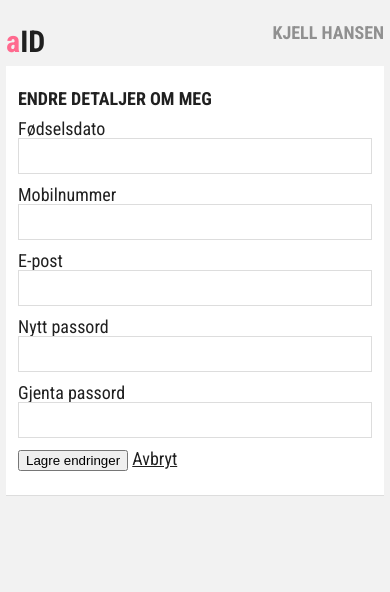
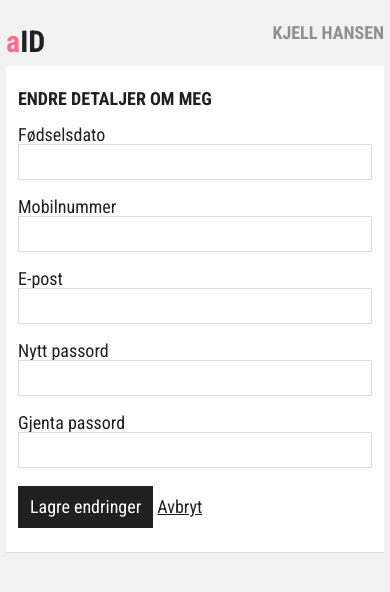
Before and after one commit to onkelh/minaid, a PHP site: page /profile-edit.php in a window 390 px wide. Shown: the part 48-640 px from the top of the page. Run offline with PHP 8.4, Linux system fonts and the light colour scheme.

Commit message:
Added submit button

```diff
--- a/minaid/css/styles.css
+++ b/minaid/css/styles.css
@@ -136,7 +136,7 @@ a {
 	}
 
 	.hd {
-		margin-bottom: 12px;
+		margin-bottom: 18px;
 		overflow: auto;
 	}
 
@@ -201,13 +201,30 @@ a {
 	}
 
 	.input-wrapper {
-		margin-bottom: 12px;
+		margin-bottom: 18px;
 		font-size: 18px;
 	}
 
 	.input-field {
 		height: 36px;
 		border: 1px solid #ddd;
+		font-size: 18px;
+		font-family: inherit;
+	}
+
+	.input-label {
+		margin-bottom: 6px;
+	}
+
+	.btn {
+		background: #202020;
+		border: 0;
+		margin: 0;
+		padding: 12px;
+		color: white;
+		font-family: inherit;
+		font-size: inherit;
+		line-height: inherit;
 	}
 
 }
--- a/minaid/profile-edit.php
+++ b/minaid/profile-edit.php
@@ -27,33 +27,37 @@
 				<form>
 
 					<div class="input-wrapper">
-						<label class="fullwidth" for="birth">Fødselsdato</label>
+						<label class="fullwidth input-label" for="birth">Fødselsdato</label>
 						<input class="fullwidth input-field" name="birth" type="text">
 					</div>
 
 					<div class="input-wrapper">
-						<label class="fullwidth" for="mobile">Mobilnummer</label>
+						<label class="fullwidth input-label" for="mobile">Mobilnummer</label>
 						<input class="fullwidth input-field" name="mobile" type="tel">
 					</div>
 
 					<div class="input-wrapper">
-						<label class="fullwidth" for="email">E-post</label>
+						<label class="fullwidth input-label" for="email">E-post</label>
 						<input class="fullwidth input-field" name="email" type="text">
 					</div>
 
 					<div class="input-wrapper">
-						<label class="fullwidth" for="password">Nytt passord</label>
+						<label class="fullwidth input-label" for="password">Nytt passord</label>
 						<input class="fullwidth input-field" name="password" type="password">
 					</div>
 
 					<div class="input-wrapper">
-						<label class="fullwidth" for="password">Gjenta passord</label>
+						<label class="fullwidth input-label" for="password">Gjenta passord</label>
 						<input class="fullwidth input-field" name="password" type="password">
 					</div>
 
-					<button type="submit">Lagre endringer</button>
+					<div class="fullwidth">
 
-					<a href="profile.php">Avbryt</a>
+						<button class="btn" type="submit">Lagre endringer</button>
+
+						<a href="profile.php">Avbryt</a>
+
+					</div>
 
 				</form>
 
```
